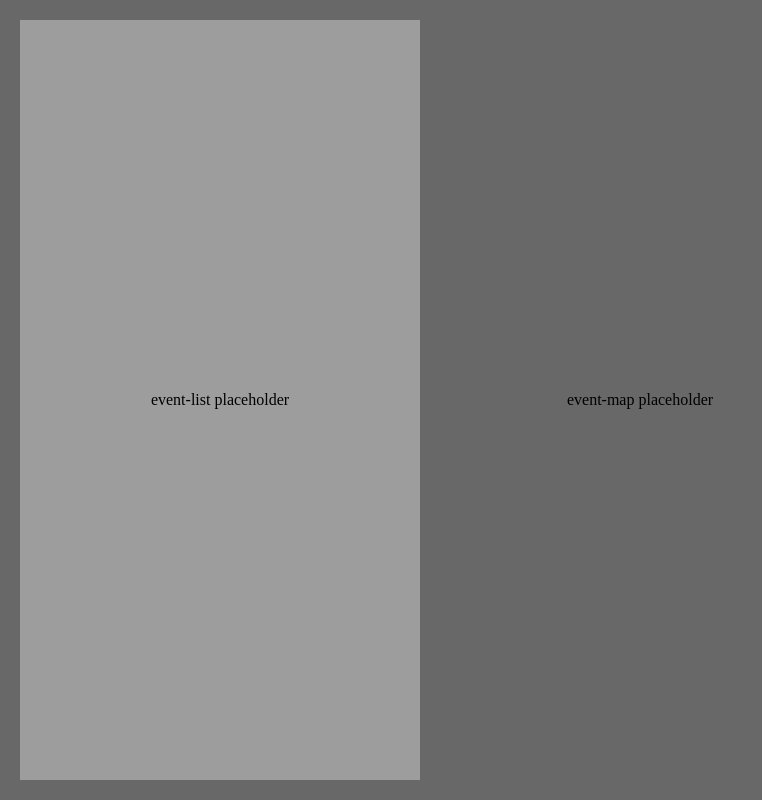
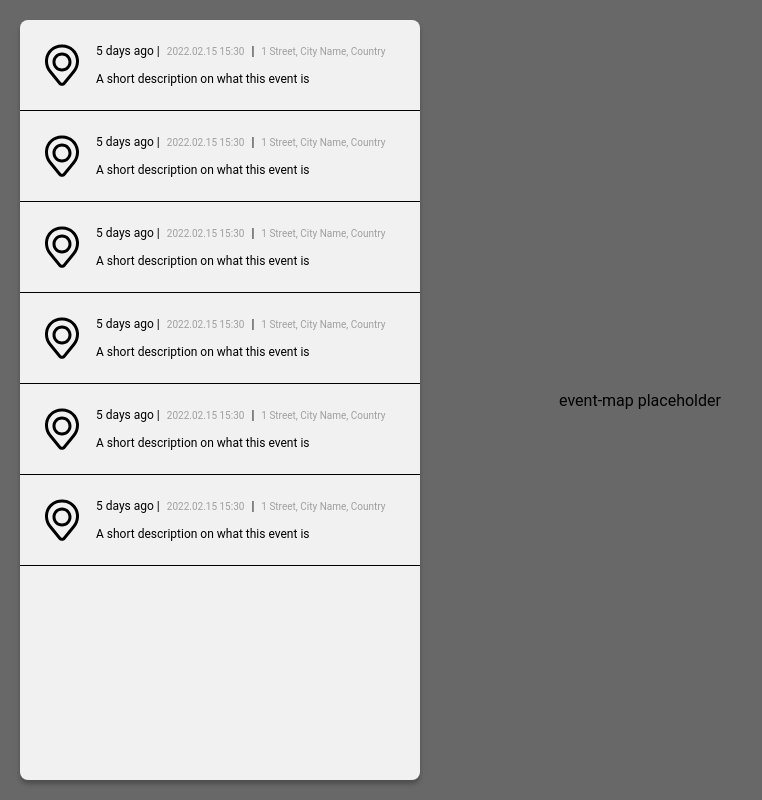
Before and after one commit to geo-event-tracker/event-tracker, an Angular app in the folder frontend/: page / in a window 1280 px wide. Shown: the whole page, without its empty margins (0-762 px from the left). Built offline with nearby package versions, Linux system fonts and the light colour scheme.

Commit message:
feat: add event cards into event list

```diff
--- a/frontend/src/app/app.module.ts
+++ b/frontend/src/app/app.module.ts
@@ -1,5 +1,6 @@
 import { NgModule } from '@angular/core';
 import { BrowserModule } from '@angular/platform-browser';
+import { MatIconModule } from "@angular/material/icon";
 
 import { AppRoutingModule } from './app-routing.module';
 import { AppComponent } from './app.component';
@@ -14,7 +15,8 @@ import { EventMapComponent } from './event-map/event-map.component';
   ],
   imports: [
     BrowserModule,
-    AppRoutingModule
+    AppRoutingModule,
+    MatIconModule,
   ],
   providers: [],
   bootstrap: [AppComponent]
--- a/frontend/src/app/event-list/event-list.component.html
+++ b/frontend/src/app/event-list/event-list.component.html
@@ -1,3 +1,18 @@
 <div id="event-list">
-  <div>event-list placeholder</div>
+  <div *ngFor="let geoEvent of geoEvents$;">
+    <div id="geo-event-{{ geoEvent.id }}" class="event-card">
+
+      <img src="assets/location-pin.svg" />
+
+      <div class="event-card-content">
+        <div>
+          {{ geoEvent.timePassed }} | <span>2022.02.15 15:30</span> | <span>1 Street, City Name, Country</span>
+        </div>
+        <div>
+          A short description on what this event is
+        </div>
+      </div>
+
+    </div>
+  </div>
 </div>
--- a/frontend/src/app/event-list/event-list.component.scss
+++ b/frontend/src/app/event-list/event-list.component.scss
@@ -1,9 +1,40 @@
 #event-list {
-  background-color: #9d9d9d;
+  background-color: #F1F1F1;
+  box-shadow: 0px 4px 4px rgba(0, 0, 0, 0.25);
+  border-radius: 8px;
+
   margin: 20px;
   width: 400px;
   height: calc( 100vh - 40px );  // 20px margin on each side
+
+  overflow-y: auto;
+}
+
+.event-card {
+  padding: 24px;
+  border-bottom: solid 1px;
   display: flex;
-	justify-content: center;
-	align-items: center;
 }
+
+.event-card-icon {
+  font-size: 40px;
+  height: 40px;
+  width: 40px;
+}
+
+.event-card-content {
+  margin-left: 16px;
+  font-size: 12px;
+  line-height: 14px;
+  display: flex;
+  flex-direction: column;
+  justify-content: space-between;
+}
+
+.event-card-content span {
+  color: #9F9F9F;
+  font-size: 10px;
+  line-height: 12px;
+  margin-left: 4px;
+  margin-right: 4px;
+}
--- a/frontend/src/app/event-list/event-list.component.ts
+++ b/frontend/src/app/event-list/event-list.component.ts
@@ -12,4 +12,67 @@ export class EventListComponent implements OnInit {
   ngOnInit(): void {
   }
 
+  geoEvents$ = [
+    {
+      id: '0',
+      center: {
+        latitude: 48.858093,
+        longitude: 2.294694,
+      },
+      title: 'Start of construction of the Eiffel Tower',
+      timestamp: new Date(1887, 1, 1887),
+      timePassed: '5 days ago',
+    },
+    {
+      id: '1',
+      title: 'End of construction of the Eiffel Tower',
+      timestamp: new Date(1887, 3, 1889),
+      center: {
+        latitude: 48.858093,
+        longitude: 2.294694,
+      },
+      timePassed: '5 days ago',
+    },
+    {
+      id: '2',
+      title: 'End of construction of the Eiffel Tower',
+      timestamp: new Date(1887, 3, 1889),
+      center: {
+        latitude: 48.858093,
+        longitude: 2.294694,
+      },
+      timePassed: '5 days ago',
+    },
+    {
+      id: '3',
+      title: 'End of construction of the Eiffel Tower',
+      timestamp: new Date(1887, 3, 1889),
+      center: {
+        latitude: 48.858093,
+        longitude: 2.294694,
+      },
+      timePassed: '5 days ago',
+    },
+    {
+      id: '4',
+      title: 'End of construction of the Eiffel Tower',
+      timestamp: new Date(1887, 3, 1889),
+      center: {
+        latitude: 48.858093,
+        longitude: 2.294694,
+      },
+      timePassed: '5 days ago',
+    },
+    {
+      id: '5',
+      title: 'End of construction of the Eiffel Tower',
+      timestamp: new Date(1887, 3, 1889),
+      center: {
+        latitude: 48.858093,
+        longitude: 2.294694,
+      },
+      timePassed: '5 days ago',
+    },
+  ];
+
 }
--- a/frontend/src/styles.scss
+++ b/frontend/src/styles.scss
@@ -1,5 +1,7 @@
-// Why the fuck does Angular body have a default margin?
+@import url("https://fonts.googleapis.com/icon?family=Material+Icons|Material+Icons+Outlined");
+
 body {
   margin: 0;
   padding: 0;
+  font-family: Roboto;
 }
```
Also changed, not shown: frontend/src/assets/location-pin.svg (added).
